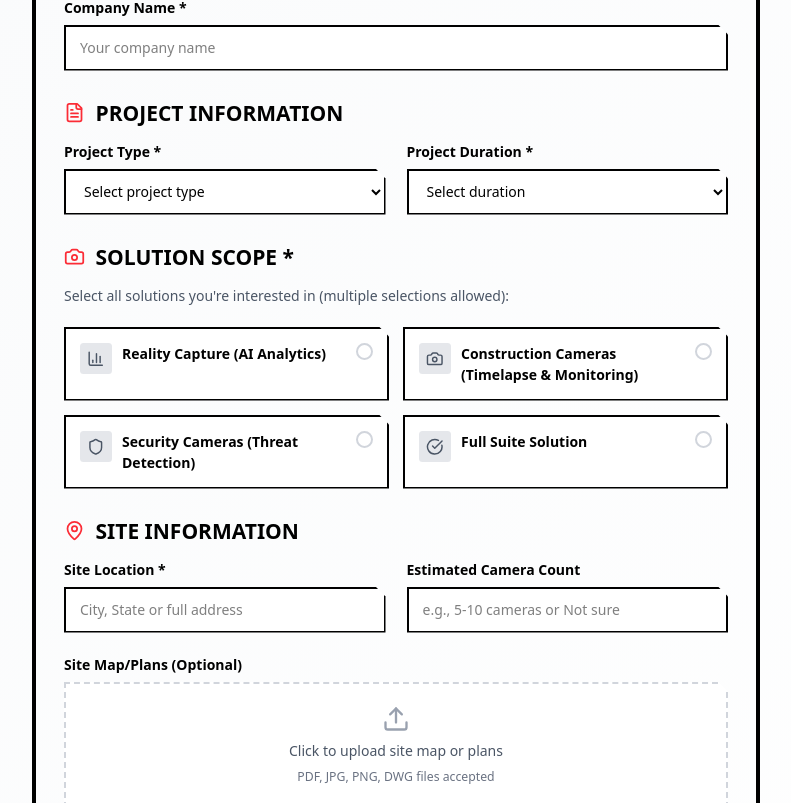
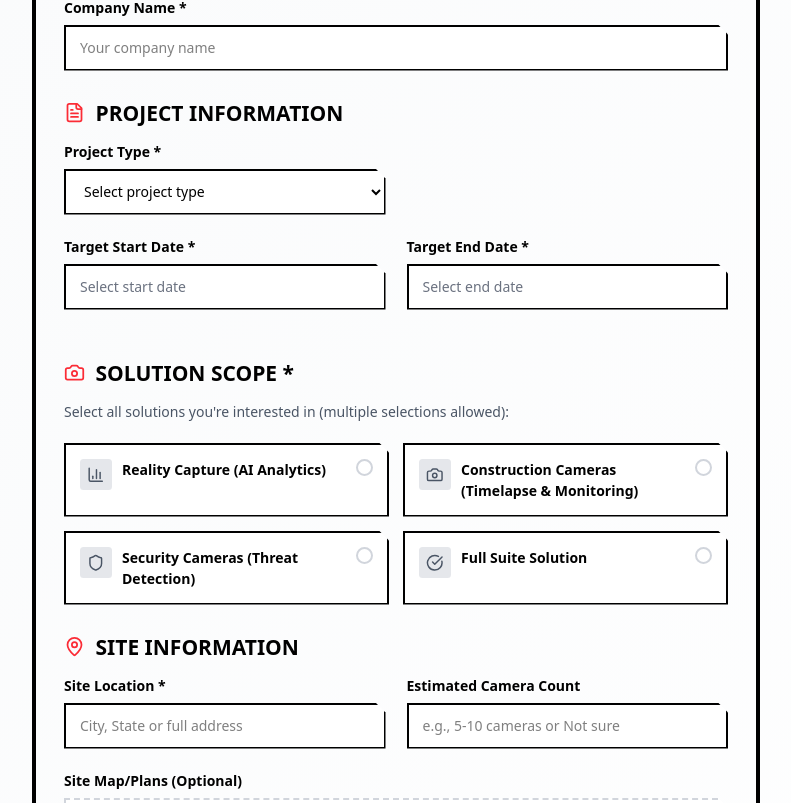
Before and after one commit to joak3s/topdeck, a Next.js app: page /request-quote in a window 1280 px wide. Shown: the part 677-1480 px from the top of the page, without its empty margins (244-1035 px from the left). Built offline with nearby package versions, Linux system fonts and the light colour scheme.

Commit message:
Enhance RequestQuotePage with DatePicker integration for target start and end dates. Update form data structure to accommodate new date fields, and apply custom styles for the DatePicker component. Update package dependencies to include react-datepicker and date-fns for date handling.

```diff
--- a/package.json
+++ b/package.json
@@ -19,11 +19,14 @@
     "@radix-ui/react-dialog": "^1.1.14",
     "@radix-ui/react-dropdown-menu": "^2.1.15",
     "@radix-ui/react-slot": "^1.2.3",
+    "@types/react-datepicker": "^6.2.0",
     "class-variance-authority": "^0.7.1",
     "clsx": "^2.1.1",
+    "date-fns": "^4.1.0",
     "lucide-react": "^0.539.0",
     "next": "15.4.6",
     "react": "19.1.0",
+    "react-datepicker": "^8.4.0",
     "react-dom": "19.1.0",
     "tailwind-merge": "^3.3.1",
     "tailwindcss-animate": "^1.0.7"
--- a/src/app/(pages)/request-quote/page.tsx
+++ b/src/app/(pages)/request-quote/page.tsx
@@ -4,6 +4,8 @@ import { useState } from "react";
 import { Badge } from "@/components/ui/badge";
 import { Button } from "@/components/ui/button";
 import { Card, CardContent, CardHeader, CardTitle } from "@/components/ui/card";
+import DatePicker from "react-datepicker";
+import { differenceInMonths, format } from "date-fns";
 import {
   Send,
   Upload,
@@ -14,15 +16,19 @@ import {
   Building,
   Clock,
   MapPin,
-  FileText
+  FileText,
+  Calendar
 } from "lucide-react";
+
+import "react-datepicker/dist/react-datepicker.css";
 
 interface FormData {
   name: string;
   email: string;
   company: string;
   projectType: string;
-  projectDuration: string;
+  targetStartDate: Date | null;
+  targetEndDate: Date | null;
   scope: string[];
   siteLocation: string;
   cameraCount: string;
@@ -36,7 +42,8 @@ export default function RequestQuotePage() {
     email: "",
     company: "",
     projectType: "",
-    projectDuration: "",
+    targetStartDate: null,
+    targetEndDate: null,
     scope: [],
     siteLocation: "",
     cameraCount: "",
@@ -55,12 +62,7 @@ export default function RequestQuotePage() {
     "Other"
   ];
 
-  const projectDurations = [
-    "Less than 6 months",
-    "6-12 months",
-    "Over 12 months",
-    "Ongoing/Multiple phases"
-  ];
+
 
   const scopeOptions = [
     { id: "reality-capture", label: "Reality Capture (AI Analytics)", icon: BarChart3 },
@@ -114,7 +116,8 @@ export default function RequestQuotePage() {
       email: "",
       company: "",
       projectType: "",
-      projectDuration: "",
+      targetStartDate: null,
+      targetEndDate: null,
       scope: [],
       siteLocation: "",
       cameraCount: "",
@@ -251,6 +254,8 @@ export default function RequestQuotePage() {
                     <FileText className="w-6 h-6 text-red-500 mr-3" />
                     PROJECT INFORMATION
                   </h3>
+
+
                   <div className="grid grid-cols-1 md:grid-cols-2 gap-6">
                   <div>
                     <label htmlFor="projectType" className="block text-black font-bold mb-2">
@@ -272,25 +277,61 @@ export default function RequestQuotePage() {
                       ))}
                     </select>
                   </div>
+
+                  </div>
+
+                  <div className="grid grid-cols-1 md:grid-cols-2 gap-6">
                     <div>
-                      <label htmlFor="projectDuration" className="block text-black font-bold mb-2">
-                        Project Duration *
+                      <label className="block text-black font-bold mb-2">
+                        Target Start Date *
                       </label>
-                      <select
-                        id="projectDuration"
-                        name="projectDuration"
-                        required
-                        value={formData.projectDuration}
-                        onChange={handleInputChange}
+                      <DatePicker
+                        selected={formData.targetStartDate}
+                        onChange={(date) => setFormData(prev => ({ ...prev, targetStartDate: date }))}
+                        selectsStart
+                        startDate={formData.targetStartDate}
+                        endDate={formData.targetEndDate}
+                        minDate={new Date()}
+                        dateFormat="MM/dd/yyyy"
+                        placeholderText="Select start date"
                         className="w-full px-4 py-3 border-2 border-black focus:border-red-500 focus:ring-0 outline-none font-medium angular-corner bg-white"
-                      >
-                        <option value="">Select duration</option>
-                        {projectDurations.map((duration) => (
-                          <option key={duration} value={duration}>
-                            {duration}
-                          </option>
-                        ))}
-                      </select>
+                        showMonthDropdown
+                        showYearDropdown
+                        dropdownMode="select"
+                      />
+                    </div>
+
+                    <div>
+                      <label className="block text-black font-bold mb-2">
+                        Target End Date *
+                      </label>
+                      <DatePicker
+                        selected={formData.targetEndDate}
+                        onChange={(date) => setFormData(prev => ({ ...prev, targetEndDate: date }))}
+                        selectsEnd
+                        startDate={formData.targetStartDate}
+                        endDate={formData.targetEndDate}
+                        minDate={formData.targetStartDate || new Date()}
+                        dateFormat="MM/dd/yyyy"
+                        placeholderText="Select end date"
+                        className="w-full px-4 py-3 border-2 border-black focus:border-red-500 focus:ring-0 outline-none font-medium angular-corner bg-white"
+                        showMonthDropdown
+                        showYearDropdown
+                        dropdownMode="select"
+                      />
+                    </div>
+                    <div className="flex items-end">
+                      {formData.targetStartDate && formData.targetEndDate && (
+                        <div className="w-full px-4 py-3 border-2 border-gray-300 bg-gray-50 angular-corner">
+                          <p className="text-sm font-medium text-gray-700">
+                            <span className="font-bold">Duration:</span>{" "}
+                            {differenceInMonths(formData.targetEndDate, formData.targetStartDate)} months
+                          </p>
+                          <p className="text-xs text-gray-500 mt-1">
+                            {format(formData.targetStartDate, "MMM dd, yyyy")} - {format(formData.targetEndDate, "MMM dd, yyyy")}
+                          </p>
+                        </div>
+                      )}
                     </div>
                   </div>
                 </div>
@@ -312,8 +353,7 @@ export default function RequestQuotePage() {
                         <div
                           key={option.id}
                           onClick={() => handleScopeChange(option.id)}
-                          className={`p-4 border-2 cursor-pointer transition-all duration-200 angular-corner ${
-                            isSelected
+                          className={`p-4 border-2 cursor-pointer transition-all duration-200 angular-corner ${isSelected
                               ? "border-red-500 bg-red-50"
                               : "border-black hover:border-red-500 bg-white"
                             }`}
@@ -327,8 +367,7 @@ export default function RequestQuotePage() {
                                 {option.label}
                               </h4>
                             </div>
-                            <div className={`w-5 h-5 rounded-full border-2 flex items-center justify-center ${
-                              isSelected ? "border-red-500 bg-red-500" : "border-gray-300"
+                            <div className={`w-5 h-5 rounded-full border-2 flex items-center justify-center ${isSelected ? "border-red-500 bg-red-500" : "border-gray-300"
                               }`}>
                               {isSelected && <CheckCircle className="w-3 h-3 text-white" />}
                             </div>
@@ -432,8 +471,8 @@ export default function RequestQuotePage() {
                 <div className="pt-6">
                   <Button
                     type="submit"
-                    disabled={isSubmitting || formData.scope.length === 0}
-                    className="w-full bg-red-500 hover:bg-red-600 disabled:bg-gray-400 text-white px-8 py-4 font-black text-lg border-4 border-black hover:border-red-600 disabled:border-gray-400 transition-all duration-200 angular-corner"
+                    disabled={isSubmitting || formData.scope.length === 0 || !formData.targetStartDate || !formData.targetEndDate}
+                    className="w-full bg-red-500 hover:bg-red-600 disabled:bg-gray-400 text-white px-8 py-6 font-black text-lg border-4 border-black hover:border-red-600 disabled:border-gray-400 transition-all duration-200 angular-corner"
                   >
                     {isSubmitting ? (
                       <>
@@ -447,10 +486,18 @@ export default function RequestQuotePage() {
                       </>
                     )}
                   </Button>
+                  {(formData.scope.length === 0 || !formData.targetStartDate || !formData.targetEndDate) && (
+                    <div className="text-red-500 text-sm mt-2 text-center font-medium space-y-1">
                       {formData.scope.length === 0 && (
-                    <p className="text-red-500 text-sm mt-2 text-center font-medium">
-                      Please select at least one solution scope to continue
-                    </p>
+                        <p>Please select at least one solution scope to continue</p>
+                      )}
+                      {!formData.targetStartDate && (
+                        <p>Please select a target start date</p>
+                      )}
+                      {!formData.targetEndDate && (
+                        <p>Please select a target end date</p>
+                      )}
+                    </div>
                   )}
                 </div>
               </form>
--- a/src/app/globals.css
+++ b/src/app/globals.css
@@ -241,3 +241,113 @@
 html {
   font-size: var(--font-size);
 }
+
+/* Custom DatePicker Styles for Topdeck */
+.react-datepicker-wrapper {
+  width: 100%;
+}
+
+.react-datepicker__input-container input {
+  width: 100%;
+  padding: 0.75rem 1rem;
+  border: 2px solid #000000;
+  font-weight: 500;
+  outline: none;
+  background-color: white;
+  transition: border-color 0.2s ease;
+}
+
+.react-datepicker__input-container input:focus {
+  border-color: #FF0000;
+  box-shadow: none;
+}
+
+.react-datepicker__input-container input::placeholder {
+  color: #6B7280;
+}
+
+.react-datepicker {
+  border: 2px solid #000000 !important;
+  border-radius: 0 !important;
+  font-family: 'Inter', sans-serif !important;
+  box-shadow: 0 10px 25px rgba(0, 0, 0, 0.15) !important;
+}
+
+.react-datepicker__header {
+  background-color: #000000 !important;
+  border-bottom: 2px solid #FF0000 !important;
+  border-radius: 0 !important;
+}
+
+.react-datepicker__current-month {
+  color: white !important;
+  font-weight: 900 !important;
+  font-size: 1.1rem !important;
+}
+
+.react-datepicker__day-name {
+  color: white !important;
+  font-weight: 600 !important;
+}
+
+.react-datepicker__day {
+  border-radius: 0 !important;
+  font-weight: 500 !important;
+  transition: all 0.2s ease !important;
+}
+
+.react-datepicker__day:hover {
+  background-color: #FF0000 !important;
+  color: white !important;
+}
+
+.react-datepicker__day--selected {
+  background-color: #FF0000 !important;
+  color: white !important;
+  font-weight: 700 !important;
+}
+
+.react-datepicker__day--in-range {
+  background-color: #FFE5E5 !important;
+  color: #000000 !important;
+}
+
+.react-datepicker__day--keyboard-selected {
+  background-color: #FF0000 !important;
+  color: white !important;
+}
+
+.react-datepicker__navigation {
+  border: none !important;
+}
+
+.react-datepicker__navigation-icon::before {
+  border-color: white !important;
+}
+
+.react-datepicker__month-dropdown,
+.react-datepicker__year-dropdown {
+  background-color: white !important;
+  border: 2px solid #000000 !important;
+  border-radius: 0 !important;
+}
+
+.react-datepicker__month-option,
+.react-datepicker__year-option {
+  padding: 0.5rem !important;
+  font-weight: 500 !important;
+  transition: background-color 0.2s ease !important;
+}
+
+.react-datepicker__month-option:hover,
+.react-datepicker__year-option:hover {
+  background-color: #FF0000 !important;
+  color: white !important;
+}
+
+.react-datepicker__month-option--selected,
+.react-datepicker__year-option--selected {
+  background-color: #FF0000 !important;
+  color: white !important;
+  font-weight: 700 !important;
+}
```
Also changed, not shown: 1 other file (tests, documents, lock files or other folders). Lines whose indentation alone changed are shown as unchanged.
